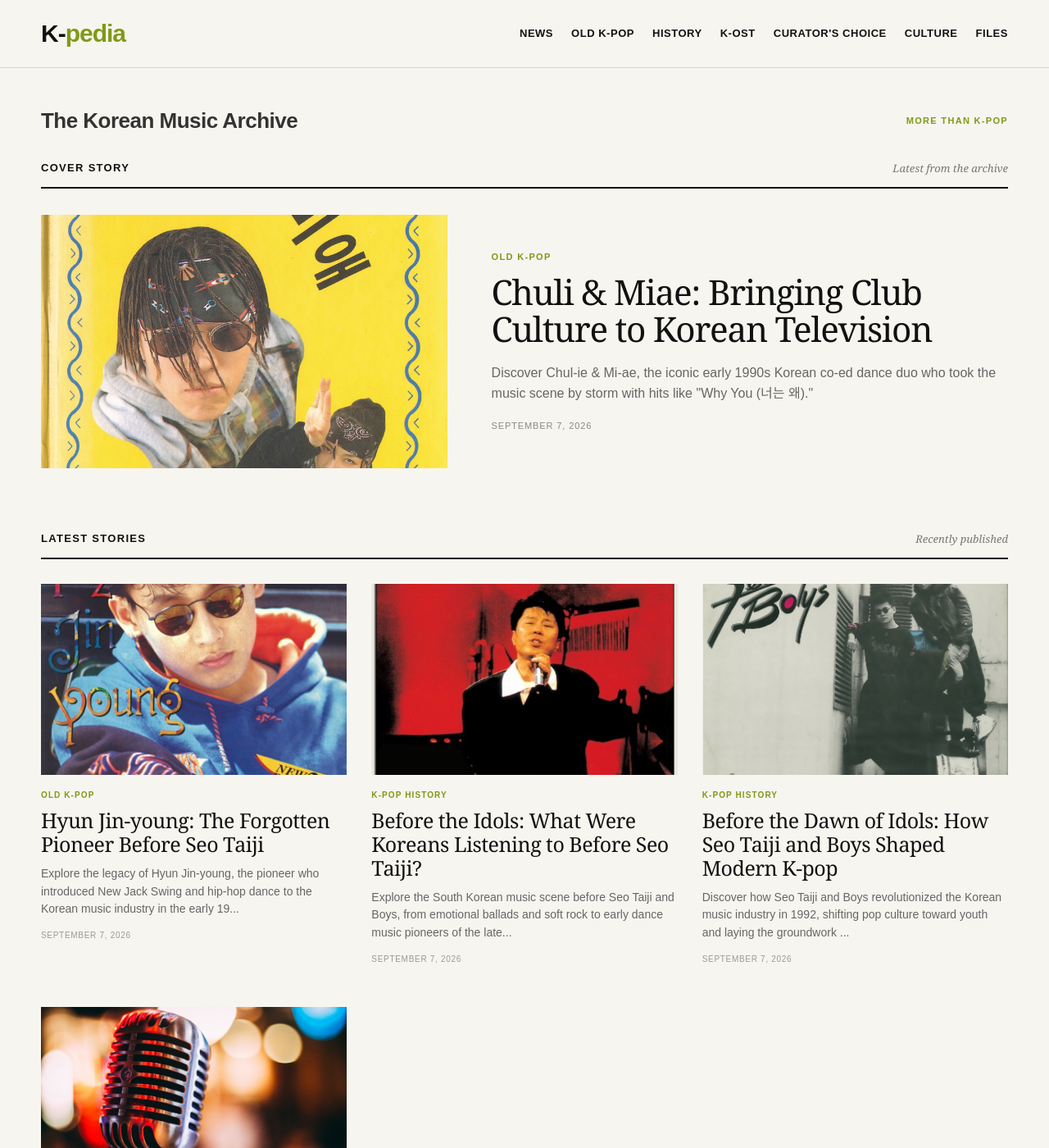
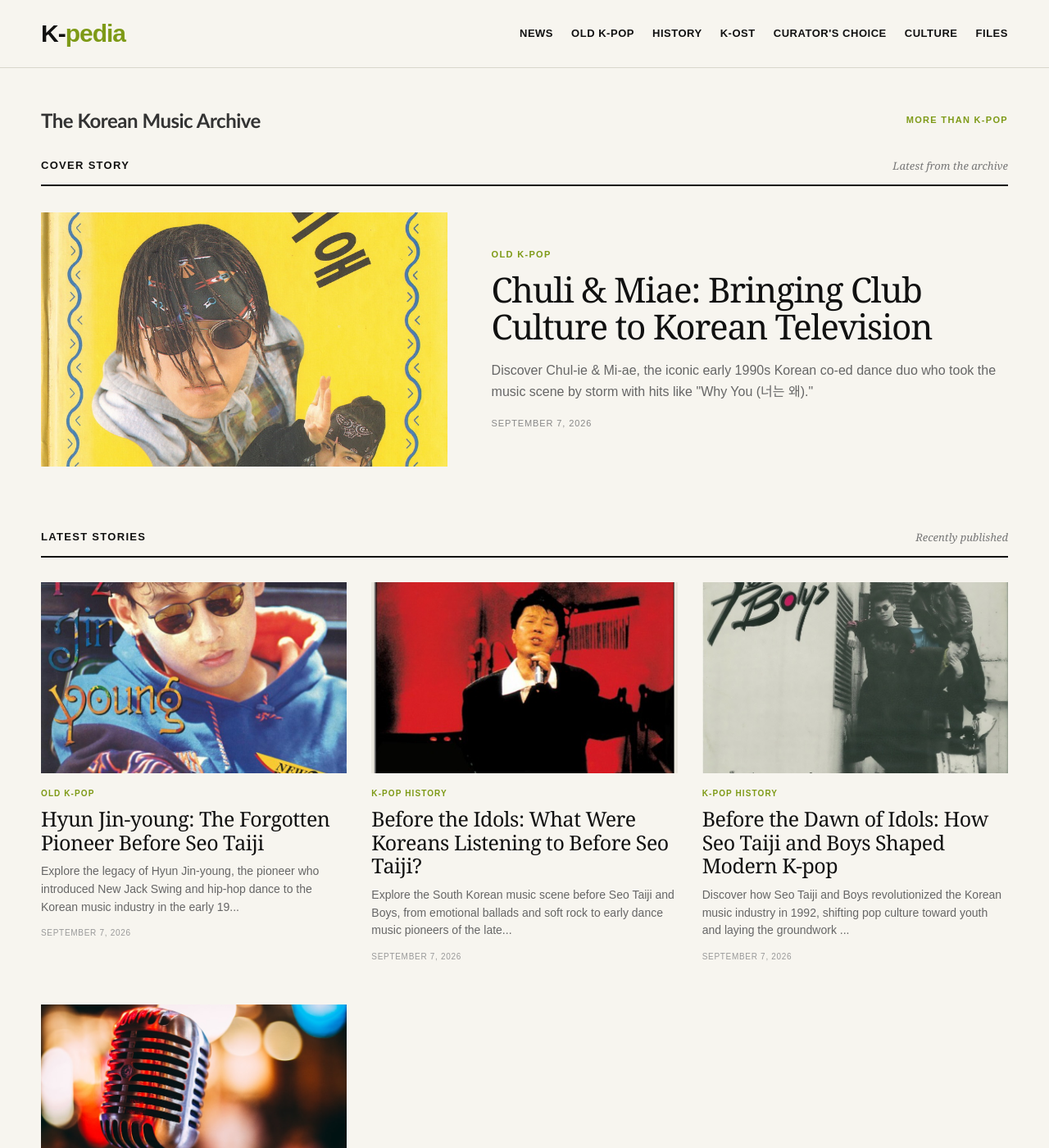
Before and after one commit to kpopkpedia/Kcurator, a Jekyll site: the page built from index.html, in a window 1280 px wide and 1400 px high. Shown: the whole window at 82% size. Built offline with Jekyll 4.4.1, drawn with Linux system fonts in a browser that asks for light colours.

Commit message:
Update index.html

```diff
--- a/index.html
+++ b/index.html
@@ -112,9 +112,9 @@ layout: null
       gap: 30px;
     }
 
-   .archive-name {
-  font-family: Arial, Helvetica, sans-serif;
-  font-size: 26px;
+ .archive-name {
+  font-family: "Trebuchet MS", Arial, sans-serif;
+  font-size: 24px;
   font-weight: 600;
   line-height: 1.3;
   letter-spacing: -0.02em;
```
